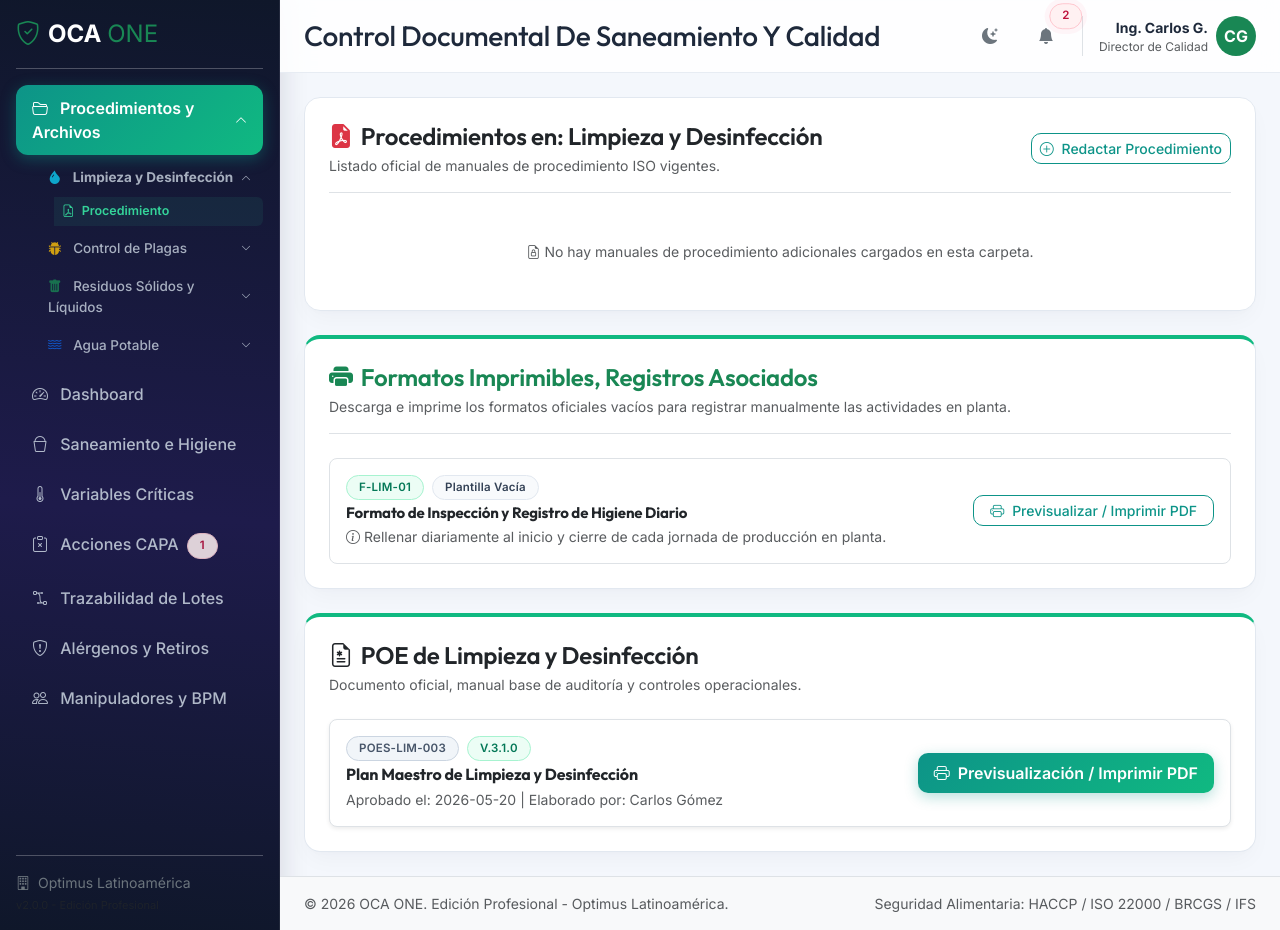
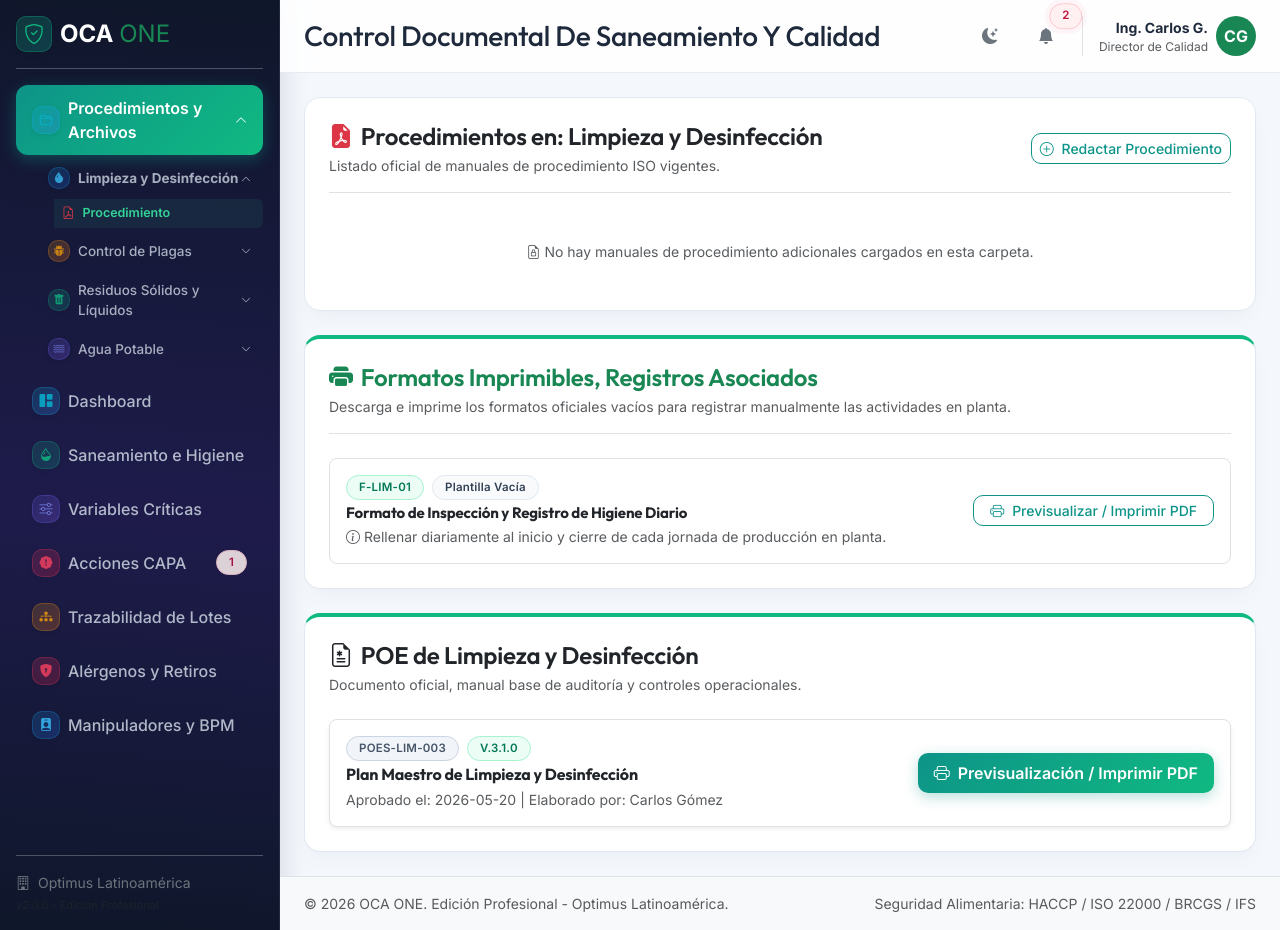
Before and after one commit to Vega-coder/OCA-ONE, a React (Vite) app: page / in a window 1280 px wide. Built offline with nearby package versions, Linux system fonts and the light colour scheme.

Commit message:
feat: upgrade all icons to Canva-style gradient vector badges

```diff
--- a/src/App.jsx
+++ b/src/App.jsx
@@ -336,12 +336,12 @@ function App() {
       {/* Sidebar de Navegación */}
       <aside className="gipa-sidebar d-flex flex-column flex-shrink-0 p-3 text-white" style={{ width: '280px' }}>
         <div className="d-flex align-items-center mb-3 mb-md-0 me-md-auto text-white text-decoration-none">
-          <span className="fs-4 fw-extrabold text-success me-2">
-            <i className="bi bi-shield-check"></i>
-          </span>
+          <div className="icon-badge icon-badge-emerald me-2" style={{ width: '36px', height: '36px' }}>
+            <i className="bi bi-shield-check fs-5"></i>
+          </div>
           <span className="fs-4 fw-bold tracking-tight">OCA <span className="text-success fw-normal">ONE</span></span>
         </div>
-        <hr className="bg-secondary" />
+        <hr className="bg-secondary opacity-25" />
 
         <ul className="nav nav-pills flex-column mb-auto">
           {/* Procedimientos y Archivos (DE PRIMERO) */}
@@ -353,8 +353,11 @@ function App() {
                 setIsProcedimientosOpen(!isProcedimientosOpen);
               }}
             >
-              <span>
-                <i className="bi bi-folder2-open me-2"></i> Procedimientos y Archivos
+              <span className="d-flex align-items-center">
+                <div className="icon-badge icon-badge-cyan me-2" style={{ width: '28px', height: '28px', fontSize: '13px' }}>
+                  <i className="bi bi-folder2-open"></i>
+                </div>
+                Procedimientos y Archivos
               </span>
               <i className={`bi bi-chevron-down arrow-rotate ${isProcedimientosOpen ? 'rotated' : ''}`} style={{ fontSize: '12px' }}></i>
             </button>
@@ -363,10 +366,10 @@ function App() {
             {isProcedimientosOpen && (
               <ul className="sidebar-submenu">
                 {[
-                  { name: 'Limpieza y Desinfección', icon: 'bi-droplet-fill text-info' },
-                  { name: 'Control de Plagas', icon: 'bi-bug-fill text-warning' },
-                  { name: 'Residuos Sólidos y Líquidos', icon: 'bi-trash-fill text-success' },
-                  { name: 'Agua Potable', icon: 'bi-water text-primary' }
+                  { name: 'Limpieza y Desinfección', icon: 'bi-droplet-fill', badgeStyle: 'icon-badge-sky' },
+                  { name: 'Control de Plagas', icon: 'bi-bug-fill', badgeStyle: 'icon-badge-amber' },
+                  { name: 'Residuos Sólidos y Líquidos', icon: 'bi-trash-fill', badgeStyle: 'icon-badge-emerald' },
+                  { name: 'Agua Potable', icon: 'bi-water', badgeStyle: 'icon-badge-indigo' }
                 ].map(cat => {
                   const isCatExpanded = expandedCategories[cat.name];
                   return (
@@ -382,8 +385,11 @@ function App() {
                           }));
                         }}
                       >
-                        <span>
-                          <i className={`bi ${cat.icon} me-2`}></i> {cat.name}
+                        <span className="d-flex align-items-center">
+                          <div className={`icon-badge ${cat.badgeStyle} me-2`} style={{ width: '22px', height: '22px', fontSize: '11px' }}>
+                            <i className={`bi ${cat.icon}`}></i>
+                          </div>
+                          {cat.name}
                         </span>
                         <i className={`bi bi-chevron-down arrow-rotate ${isCatExpanded ? 'rotated' : ''}`} style={{ fontSize: '10px' }}></i>
                       </button>
@@ -393,13 +399,13 @@ function App() {
                         <ul className="sidebar-sub-submenu">
                           <li>
                             <button
-                              className={`nav-link-sub-sub w-100 btn border-0 text-start ${currentView === 'procedimientos' && activeCategory === cat.name ? 'active-sub-sub' : 'text-white'}`}
+                              className={`nav-link-sub-sub w-100 btn border-0 text-start d-flex align-items-center ${currentView === 'procedimientos' && activeCategory === cat.name ? 'active-sub-sub' : 'text-white'}`}
                               onClick={() => {
                                 setCurrentView('procedimientos');
                                 setActiveCategory(cat.name);
                               }}
                             >
-                              <i className="bi bi-file-earmark-pdf me-1"></i> Procedimiento
+                              <i className="bi bi-file-earmark-pdf me-2 text-danger"></i> Procedimiento
                             </button>
                           </li>
                         </ul>
@@ -412,34 +418,48 @@ function App() {
           </li>
           <li className="mb-1">
             <button
-              className={`nav-link text-start w-100 btn border-0 ${currentView === 'dashboard' ? 'active' : 'text-white'}`}
+              className={`nav-link text-start w-100 btn border-0 d-flex align-items-center ${currentView === 'dashboard' ? 'active' : 'text-white'}`}
               onClick={() => setCurrentView('dashboard')}
             >
-              <i className="bi bi-speedometer2 me-2"></i> Dashboard
+              <div className="icon-badge icon-badge-cyan me-2" style={{ width: '28px', height: '28px', fontSize: '13px' }}>
+                <i className="bi bi-grid-1x2-fill"></i>
+              </div>
+              Dashboard
             </button>
           </li>
           <li className="mb-1">
             <button
-              className={`nav-link text-start w-100 btn border-0 ${currentView === 'saneamiento' ? 'active' : 'text-white'}`}
+              className={`nav-link text-start w-100 btn border-0 d-flex align-items-center ${currentView === 'saneamiento' ? 'active' : 'text-white'}`}
               onClick={() => setCurrentView('saneamiento')}
             >
-              <i className="bi bi-bucket me-2"></i> Saneamiento e Higiene
+              <div className="icon-badge icon-badge-emerald me-2" style={{ width: '28px', height: '28px', fontSize: '13px' }}>
+                <i className="bi bi-droplet-half"></i>
+              </div>
+              Saneamiento e Higiene
             </button>
           </li>
           <li className="mb-1">
             <button
-              className={`nav-link text-start w-100 btn border-0 ${currentView === 'variables' ? 'active' : 'text-white'}`}
+              className={`nav-link text-start w-100 btn border-0 d-flex align-items-center ${currentView === 'variables' ? 'active' : 'text-white'}`}
               onClick={() => setCurrentView('variables')}
             >
-              <i className="bi bi-thermometer-half me-2"></i> Variables Críticas
+              <div className="icon-badge icon-badge-indigo me-2" style={{ width: '28px', height: '28px', fontSize: '13px' }}>
+                <i className="bi bi-sliders"></i>
+              </div>
+              Variables Críticas
             </button>
           </li>
           <li className="mb-1">
             <button
-              className={`nav-link text-start w-100 btn border-0 ${currentView === 'capa' ? 'active' : 'text-white'}`}
+              className={`nav-link text-start w-100 btn border-0 d-flex align-items-center justify-content-between ${currentView === 'capa' ? 'active' : 'text-white'}`}
               onClick={() => setCurrentView('capa')}
             >
-              <i className="bi bi-clipboard-x me-2"></i> Acciones CAPA
+              <span className="d-flex align-items-center">
+                <div className="icon-badge icon-badge-rose me-2" style={{ width: '28px', height: '28px', fontSize: '13px' }}>
+                  <i className="bi bi-patch-exclamation-fill"></i>
+                </div>
+                Acciones CAPA
+              </span>
               {accionesCapa.filter(c => c.estado === 'Abierto').length > 0 && (
                 <span className="badge bg-danger ms-2">
                   {accionesCapa.filter(c => c.estado === 'Abierto').length}
@@ -449,30 +469,39 @@ function App() {
           </li>
           <li className="mb-1">
             <button
-              className={`nav-link text-start w-100 btn border-0 ${currentView === 'trazabilidad' ? 'active' : 'text-white'}`}
+              className={`nav-link text-start w-100 btn border-0 d-flex align-items-center ${currentView === 'trazabilidad' ? 'active' : 'text-white'}`}
               onClick={() => setCurrentView('trazabilidad')}
             >
-              <i className="bi bi-bezier2 me-2"></i> Trazabilidad de Lotes
+              <div className="icon-badge icon-badge-amber me-2" style={{ width: '28px', height: '28px', fontSize: '13px' }}>
+                <i className="bi bi-diagram-3-fill"></i>
+              </div>
+              Trazabilidad de Lotes
             </button>
           </li>
           <li className="mb-1">
             <button
-              className={`nav-link text-start w-100 btn border-0 ${currentView === 'alergenos-recall' ? 'active' : 'text-white'}`}
+              className={`nav-link text-start w-100 btn border-0 d-flex align-items-center ${currentView === 'alergenos-recall' ? 'active' : 'text-white'}`}
               onClick={() => setCurrentView('alergenos-recall')}
             >
-              <i className="bi bi-shield-exclamation me-2"></i> Alérgenos y Retiros
+              <div className="icon-badge icon-badge-rose me-2" style={{ width: '28px', height: '28px', fontSize: '13px' }}>
+                <i className="bi bi-shield-lock-fill"></i>
+              </div>
+              Alérgenos y Retiros
             </button>
           </li>
           <li className="mb-1">
             <button
-              className={`nav-link text-start w-100 btn border-0 ${currentView === 'capacitaciones' ? 'active' : 'text-white'}`}
+              className={`nav-link text-start w-100 btn border-0 d-flex align-items-center ${currentView === 'capacitaciones' ? 'active' : 'text-white'}`}
               onClick={() => setCurrentView('capacitaciones')}
             >
-              <i className="bi bi-people me-2"></i> Manipuladores y BPM
+              <div className="icon-badge icon-badge-sky me-2" style={{ width: '28px', height: '28px', fontSize: '13px' }}>
+                <i className="bi bi-person-badge-fill"></i>
+              </div>
+              Manipuladores y BPM
             </button>
           </li>
         </ul>
-        <hr className="bg-secondary" />
+        <hr className="bg-secondary opacity-25" />
         <div className="text-secondary small">
           <p className="mb-1"><i className="bi bi-building me-1"></i> Optimus Latinoamérica</p>
           <p className="mb-0 text-muted" style={{ fontSize: '11px' }}>v2.0.0 - Edición Profesional</p>
--- a/src/index.css
+++ b/src/index.css
@@ -453,3 +453,54 @@ header.navbar {
   padding-left: 8px;
   background-color: rgba(52, 211, 153, 0.08);
 }
+
+/* Canva-Style Vector Icon Badges & Pills */
+.icon-badge {
+  display: inline-flex;
+  align-items: center;
+  justify-content: center;
+  border-radius: 10px;
+  transition: all 0.25s cubic-bezier(0.4, 0, 0.2, 1);
+  box-shadow: 0 2px 6px rgba(0, 0, 0, 0.06);
+  flex-shrink: 0;
+}
+
+.icon-badge:hover {
+  transform: scale(1.08) translateY(-1px);
+}
+
+.icon-badge-emerald {
+  background: linear-gradient(135deg, rgba(16, 185, 129, 0.2) 0%, rgba(13, 148, 136, 0.3) 100%) !important;
+  color: #10b981 !important;
+  border: 1px solid rgba(16, 185, 129, 0.3);
+}
+
+.icon-badge-cyan {
+  background: linear-gradient(135deg, rgba(6, 182, 212, 0.2) 0%, rgba(59, 130, 246, 0.3) 100%) !important;
+  color: #06b6d4 !important;
+  border: 1px solid rgba(6, 182, 212, 0.3);
+}
+
+.icon-badge-amber {
+  background: linear-gradient(135deg, rgba(245, 158, 11, 0.2) 0%, rgba(249, 115, 22, 0.3) 100%) !important;
+  color: #f59e0b !important;
+  border: 1px solid rgba(245, 158, 11, 0.3);
+}
+
+.icon-badge-indigo {
+  background: linear-gradient(135deg, rgba(99, 102, 241, 0.2) 0%, rgba(139, 92, 246, 0.3) 100%) !important;
+  color: #818cf8 !important;
+  border: 1px solid rgba(99, 102, 241, 0.3);
+}
+
+.icon-badge-rose {
+  background: linear-gradient(135deg, rgba(244, 63, 94, 0.2) 0%, rgba(225, 29, 72, 0.3) 100%) !important;
+  color: #f43f5e !important;
+  border: 1px solid rgba(244, 63, 94, 0.3);
+}
+
+.icon-badge-sky {
+  background: linear-gradient(135deg, rgba(14, 165, 233, 0.2) 0%, rgba(37, 99, 235, 0.3) 100%) !important;
+  color: #38bdf8 !important;
+  border: 1px solid rgba(14, 165, 233, 0.3);
+}
```
